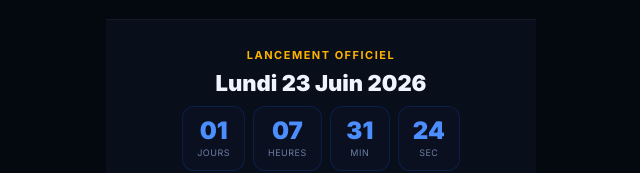
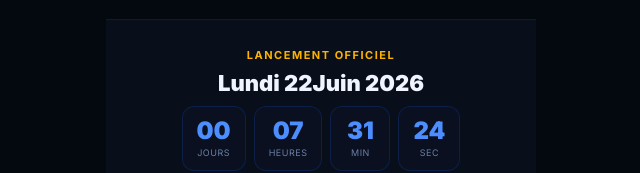
Before and after one commit to pawins426-byte/Pawins, a plain HTML site: page index.html in a window 1280 px wide. Shown: the part 781-954 px from the top of the page, 319-959 px from the left. Drawn offline with Linux system fonts and the light colour scheme.

Commit message:
Update index.html

```diff
--- a/index.html
+++ b/index.html
@@ -152,7 +152,7 @@ footer{padding:24px 20px;border-top:1px solid var(--border2);text-align:center}
 <!-- COUNTDOWN -->
 <div class="launch-section">
   <div class="launch-label">Lancement Officiel</div>
-  <div class="launch-date">Lundi 23 Juin 2026</div>
+  <div class="launch-date">Lundi 22Juin 2026</div>
   <div class="countdown-boxes">
     <div class="cd-box"><div class="cd-num" id="cd-j">00</div><div class="cd-lbl">Jours</div></div>
     <div class="cd-box"><div class="cd-num" id="cd-h">00</div><div class="cd-lbl">Heures</div></div>
@@ -259,7 +259,7 @@ footer{padding:24px 20px;border-top:1px solid var(--border2);text-align:center}
 <script>
 // Countdown
 function updateCountdown(){
-  const launch=new Date('2026-06-23T00:00:00');
+  const launch=new Date('2026-06-22T00:00:00');
   const now=new Date();
   const diff=launch-now;
   if(diff<=0){
```
